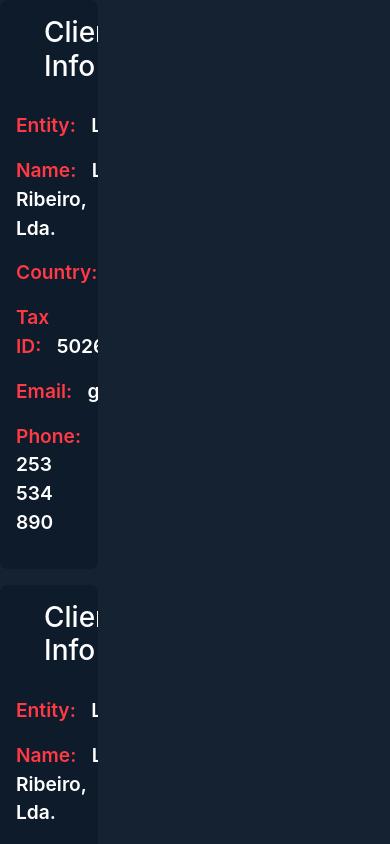
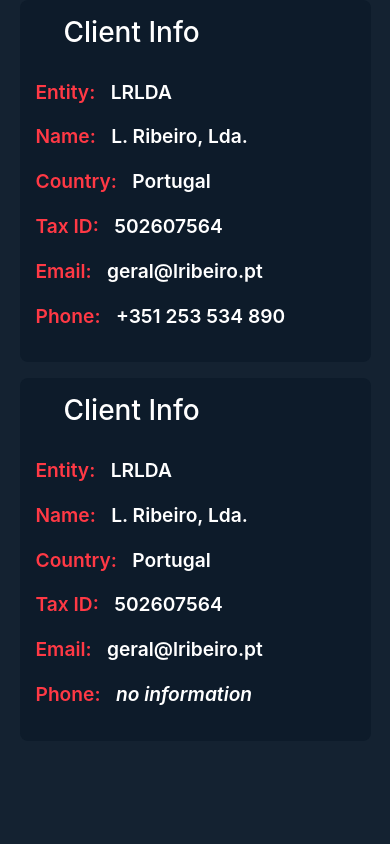
Before and after one commit to antoniopedrodantas/sinf-feup, a React (Create React App) app in the folder tempura/client/: page /client in a window 390 px wide. Shown: the top 844 px of the page. Built offline with nearby package versions, Linux system fonts and the light colour scheme.

Commit message:
Added media queries

```diff
--- a/tempura/client/src/components/DrillDownInfo/styles/DrillDownInfo.css
+++ b/tempura/client/src/components/DrillDownInfo/styles/DrillDownInfo.css
@@ -8,7 +8,7 @@
     justify-content: space-around;
     overflow: hidden;
     padding: 1em;
-    max-width: 25vw;
+    width: 25%;
 
     overflow-x: auto;
     -ms-overflow-style: none; /* IE 11 */
@@ -36,3 +36,22 @@
     font-size: 1.2em;
     font-weight: 600;
 }
+
+@media(max-width: 1500px){
+    .info-drill{
+        width: 35%;
+    }
+}
+
+@media(max-width: 850px){
+    .info-drill{
+        width: 42%;
+    }
+}
+
+@media(max-width: 768px){
+    .info-drill{
+        width: 90%;
+        margin:0 auto;
+    }
+}
--- a/tempura/client/src/components/SingleValueCard/styles/SingleValueCard.css
+++ b/tempura/client/src/components/SingleValueCard/styles/SingleValueCard.css
@@ -23,6 +23,7 @@
   font-size: 3vmax;
   text-overflow: scale;
 }
+
 @media(max-width: 1100px){
   .card{
       margin:0 auto;
```
